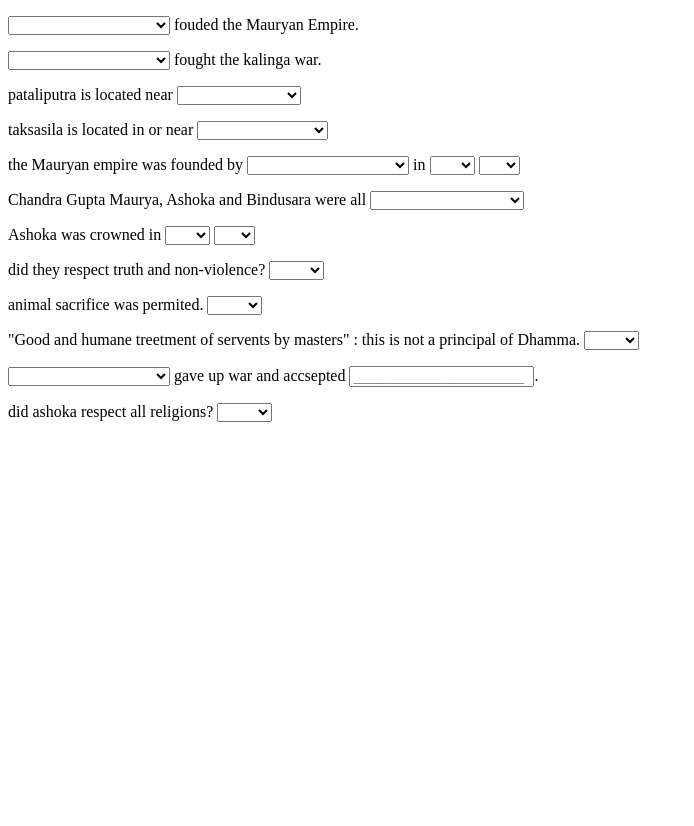
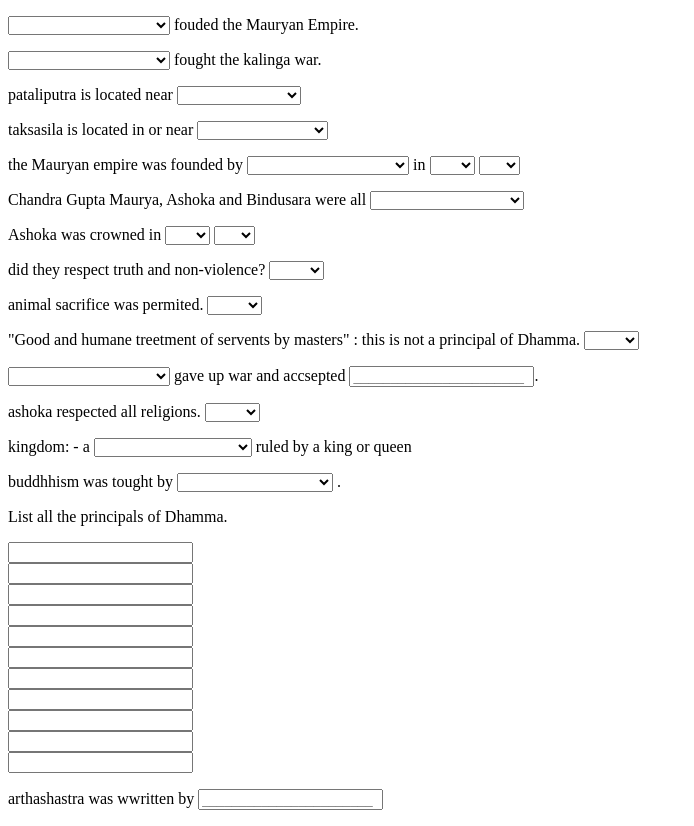
Before and after one commit to srujanshenoy/HTML-FILES, a plain HTML site: page help HTML/ashoka Quiz HTML/html.html in a window 1280 px wide. Shown: the whole page, without its empty margins (0-694 px from the left). Before the commit the page ends 800 px from the top, so only its background shows below. Drawn offline with Linux system fonts and the light colour scheme.

Commit message:
updated Ashoka Quiz Again.

```diff
--- a/help HTML/ashoka Quiz HTML/html.html
+++ b/help HTML/ashoka Quiz HTML/html.html
@@ -136,13 +136,62 @@
     <input type="text" placeholder="_______________________">.
   </p>
 
-  <p>did ashoka respect all religions?
+  <p>ashoka respected all religions.
     <select name="" id="">
       <option> </option>
       <option value="">True</option>
       <option>False</option>
     </select>
   </p>
+
+  <p>kingdom: - a
+    <select name="" id="">
+      <option value=""> </option>
+      <option value="">country</option>
+      <option value="">state</option>
+      <option value="">teritory</option>
+      <option value="">country,state,or teritory</option>
+    </select>
+    ruled by a king or queen
+  </p>
+
+  <p>buddhhism was tought by
+    <select name="" id="">
+      <option value=""> </option>
+      <option value="">Gautam Buddha</option>
+      <option>Ashoka</option>
+      <option>chandra gupta maurya</option>
+    </select>
+    .
+  </p>
+
+  <p>List all the principals of Dhamma.</p>
+  <input type="text" placeholder="">
+  <br>
+  <input type="text" placeholder="">
+  <br>
+  <input type="text" placeholder="">
+  <br>
+  <input type="text" placeholder="">
+  <br>
+  <input type="text" placeholder="">
+  <br>
+  <input type="text" placeholder="">
+  <br>
+  <input type="text" placeholder="">
+  <br>
+  <input type="text" placeholder="">
+  <br>
+  <input type="text" placeholder="">
+  <br>
+  <input type="text" placeholder="">
+  <br>
+  <input type="text" placeholder="">
+  <br>
+
+  <p>arthashastra was wwritten by <input type="text" placeholder="_______________________">
+
+  </p>
 </body>
 
 </html>
```
